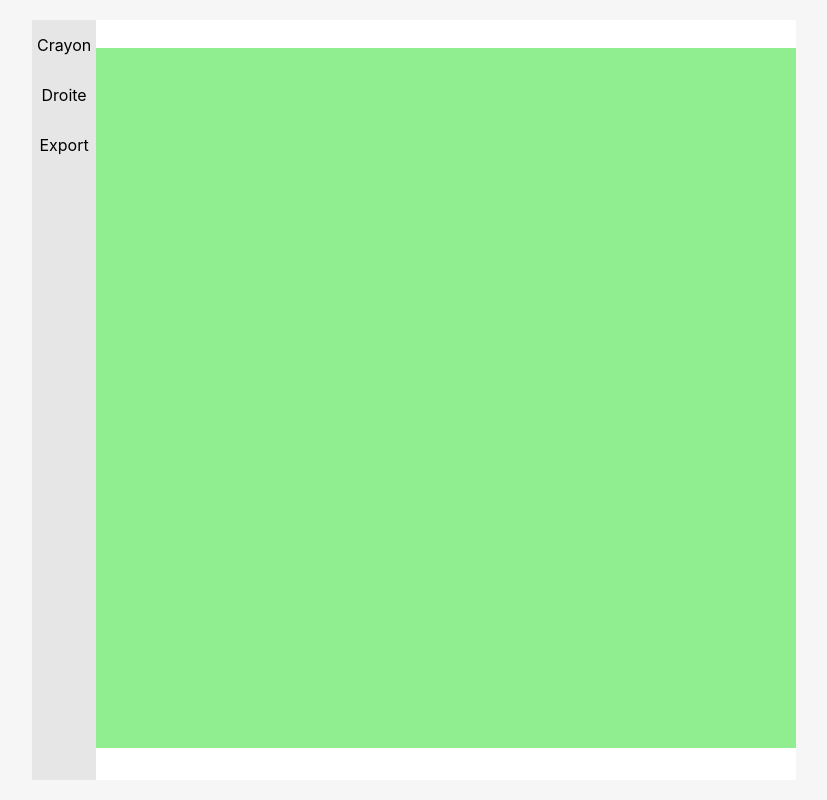
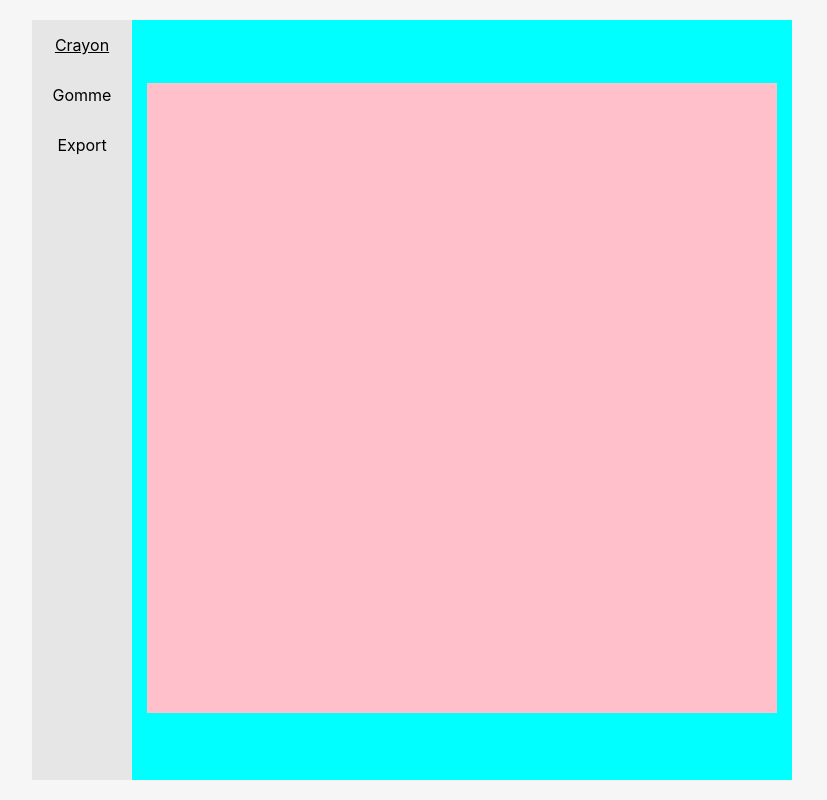
Before and after one commit to Bonchouuuur/drawmeaunicorn, a React (Create React App) app: page / in a window 1280 px wide. Shown: the whole page, without its empty margins (228-1055 px from the left). Built offline with nearby package versions, Linux system fonts and the light colour scheme.

Commit message:
w/ pure Canvas

```diff
--- a/package.json
+++ b/package.json
@@ -3,6 +3,7 @@
   "version": "0.1.0",
   "private": true,
   "dependencies": {
+    "classnames": "^2.2.6",
     "react": "^16.8.4",
     "react-dom": "^16.8.4",
     "react-scripts": "2.1.8",
--- a/src/App.js
+++ b/src/App.js
@@ -2,6 +2,7 @@ import React, { Component } from 'react';
 import styled from 'styled-components';
 import BoardToolbar from './components/DrawingBoard/BoardToolbar';
 import Board from './components/DrawingBoard/Board';
+import tools from './components/DrawingBoard/tools';
 
 class App extends Component {
   constructor(props, context) {
@@ -9,21 +10,38 @@ class App extends Component {
     this.state = {
       canvas: null,
       ctx: null,
+      tool: tools[0],
     };
     this.initBoard = this._initBoard.bind(this);
+    this.changeSelectedTool = this._changeSelectedTool.bind(this);
   }
 
   _initBoard({ canvas, ctx }) {
     this.setState({ canvas, ctx });
   }
 
+  _changeSelectedTool(newTool) {
+    this.setState({ tool: newTool });
+  }
+
   render() {
-    const { canvas, ctx } = this.state;
+    const { canvas, ctx, tool } = this.state;
     return (
       <AppWrapper>
         <BoardContainer>
-          <BoardToolbar style={{ width: 100 }} ctx={ctx} canvas={canvas} />
-          <Board ctx={ctx} canvas={canvas} initBoard={this.initBoard} />
+          <BoardToolbar
+            style={{ width: 100 }}
+            ctx={ctx}
+            canvas={canvas}
+            selectedTool={tool}
+            changeSelectedTool={this.changeSelectedTool}
+          />
+          <Board
+            ctx={ctx}
+            canvas={canvas}
+            initBoard={this.initBoard}
+            selectedTool={tool}
+          />
         </BoardContainer>
       </AppWrapper>
     );
--- a/src/components/DrawingBoard/Board.js
+++ b/src/components/DrawingBoard/Board.js
@@ -1,28 +1,43 @@
 import React, { Component } from 'react';
 import styled from 'styled-components';
-
-const BreakException = {};
 
 class Board extends Component {
   constructor(props, context) {
     super(props, context);
     this.state = {
       elCount: 0,
+      canvasDim: null,
     };
-    this.handleClick = this._handleClick.bind(this);
+    this.handleMouseDown = this._handleMouseDown.bind(this);
+    this.handleDraw = this._handleDraw.bind(this);
+    this.handleEndDraw = this._handleEndDraw.bind(this);
     this.drawLine = this._drawLine.bind(this);
     this.exportBoard = this._exportBoard.bind(this);
     this.line = [null, null];
+    this.canListenToMove = false;
   }
 
   componentDidMount() {
-    const canvas = this.refs.canvas;
-    this.props.initBoard({ canvas, ctx: canvas.getContext('2d') });
+    const container = this.refs.maincontainer.getBoundingClientRect();
+    this.setState(
+      { canvasDim: Math.min(container.width - 30, container.height - 30) },
+      () => {
+        const canvas = this.refs.canvas;
+        this.props.initBoard({ canvas, ctx: canvas.getContext('2d') });
+      },
+    );
   }
+
+  componentWillUpdate = (nextProps, nextState) => {
+    if (nextProps.selectedTool.key !== this.props.selectedTool.key) {
+      nextProps.ctx.fillStyle = 'solid';
+      nextProps.ctx.strokeStyle = '#FFF';
+      nextProps.ctx.lineWidth = 1;
+    }
+  };
 
   _drawLine() {
     const { ctx } = this.props;
-    ctx.fillStyle = 'red';
     ctx.beginPath();
     ctx.moveTo(this.line[0].x, this.line[0].y);
     ctx.lineTo(this.line[1].x, this.line[1].y);
@@ -30,24 +45,55 @@ class Board extends Component {
     this.setState({ elCount: this.state.elCount + 1 });
   }
 
-  _handleClick(e) {
+  _drawPoint({ x, y, width, height }) {
+    const { ctx } = this.props;
+    ctx.beginPath();
+    ctx.fillRect(x - 1, y - 1, width, height);
+    this.setState({ elCount: this.state.elCount + 1 });
+  }
+
+  _handleMouseDown(e) {
+    this.canListenToMove = true;
+    const { selectedTool, ctx } = this.props;
     const wrapper = this.refs.canvascontainer.getBoundingClientRect();
     const click = { x: e.clientX, y: e.clientY };
     const pointInBoard = { x: click.x - wrapper.x, y: click.y - wrapper.y };
-    try {
-      this.line.forEach((point, index) => {
-        if (!point) {
-          this.line[index] = pointInBoard;
-          throw BreakException;
-        }
-      });
-    } catch (e) {
-      if (e !== BreakException) throw e;
+    if (
+      selectedTool.key === 'BOARD_PEN' ||
+      selectedTool.key === 'BOARD_ERASER'
+    ) {
+      ctx.beginPath();
+      ctx.strokeRect(pointInBoard.x, pointInBoard.y, 0.5, 0.5); // We draw sth as a "point"
+      ctx.fill();
     }
-    if (this.line[0] && this.line[1]) {
-      this._drawLine();
-      this.line = [null, null];
+  }
+
+  _handleDraw(e) {
+    if (!this.canListenToMove) {
+      return true;
     }
+    const { selectedTool, ctx } = this.props;
+    const wrapper = this.refs.canvascontainer.getBoundingClientRect();
+    const click = { x: e.clientX, y: e.clientY };
+    const pointInBoard = { x: click.x - wrapper.x, y: click.y - wrapper.y };
+    if (
+      selectedTool.key === 'BOARD_PEN' ||
+      selectedTool.key === 'BOARD_ERASER'
+    ) {
+      ctx.lineTo(pointInBoard.x, pointInBoard.y);
+      ctx.stroke();
+    }
+  }
+
+  _handleEndDraw() {
+    const { selectedTool, ctx } = this.props;
+    if (
+      selectedTool.key === 'BOARD_PEN' ||
+      selectedTool.key === 'BOARD_ERASER'
+    ) {
+      ctx.closePath();
+    }
+    this.canListenToMove = false;
   }
 
   _exportBoard() {
@@ -55,14 +101,20 @@ class Board extends Component {
   }
 
   render() {
-    // const exportedValue = this.refs.canvas
-    //   ? this.refs.canvas.toDataURL()
-    //   : null;
+    const { canvasDim } = this.state;
     return (
-      <BoardWrapper>
-        {/* {exportedValue && <img src={exportedValue} alt="Board as file" />} */}
-        <div onClick={this.handleClick} ref="canvascontainer">
-          <canvas ref="canvas" width={700} height={700} />
+      <BoardWrapper ref="maincontainer">
+        <div
+          // onClick={this.handleClick}
+          onMouseDown={this.handleMouseDown}
+          onMouseMove={this.handleDraw}
+          onMouseOut={this.handleEndDraw}
+          onMouseUp={this.handleEndDraw}
+          ref="canvascontainer"
+        >
+          {canvasDim && (
+            <canvas ref="canvas" width={canvasDim} height={canvasDim} />
+          )}
         </div>
       </BoardWrapper>
     );
@@ -70,13 +122,16 @@ class Board extends Component {
 }
 
 const BoardWrapper = styled.div`
-  background-color: white;
+  /* background-color: white; */
+  background-color: cyan;
   flex: 2;
   display: flex;
   align-items: center;
   justify-content: center;
+  padding: 15px;
   canvas {
-    background-color: lightgreen;
+    /* background-color: #f6f6f6; */
+    background-color: pink;
   }
 `;
 
--- a/src/components/DrawingBoard/BoardToolbar.js
+++ b/src/components/DrawingBoard/BoardToolbar.js
@@ -2,6 +2,7 @@ import React, { Component } from 'react';
 import styled from 'styled-components';
 import BoardToolbarItem from './BoardToolbarItem';
 import Modal from '../Modal/Modal';
+import tools from './tools';
 
 class BoardToolbar extends Component {
   constructor(props, context) {
@@ -17,13 +18,23 @@ class BoardToolbar extends Component {
   }
 
   render() {
-    const { style, canvas } = this.props;
+    const { style, canvas, changeSelectedTool, selectedTool } = this.props;
     const { showPicture } = this.state;
     return (
       <BoardToolbarWrapper style={style}>
-        <BoardToolbarItem>Crayon</BoardToolbarItem>
-        <BoardToolbarItem>Droite</BoardToolbarItem>
-        <BoardToolbarItem onClick={this.handleExport}>Export</BoardToolbarItem>
+        {tools.map(presetTool => (
+          <BoardToolbarItem
+            key={`tool-${presetTool.key}`}
+            onClick={() => presetTool.enable && changeSelectedTool(presetTool)}
+            isSelected={selectedTool.key === presetTool.key}
+            isDisabled={!presetTool.enable}
+          >
+            {presetTool.label}
+          </BoardToolbarItem>
+        ))}
+        <BoardToolbarItem onClick={this.handleExport} isDisabled={false}>
+          Export
+        </BoardToolbarItem>
         {showPicture && (
           <Modal
             onClose={() => this.setState({ showPicture: false })}
--- a/src/components/DrawingBoard/BoardToolbarItem.js
+++ b/src/components/DrawingBoard/BoardToolbarItem.js
@@ -1,11 +1,16 @@
 import React, { Component } from 'react';
 import styled from 'styled-components';
+import classNames from 'classnames';
 
 class BoardToolbarItem extends Component {
   render() {
-    const { style, children, onClick } = this.props;
+    const { style, children, onClick, isDisabled, isSelected } = this.props;
     return (
-      <BoardToolbarItemWrapper style={style} onClick={onClick}>
+      <BoardToolbarItemWrapper
+        style={style}
+        onClick={onClick}
+        className={classNames({ selected: isSelected, disabled: isDisabled })}
+      >
         {children}
       </BoardToolbarItemWrapper>
     );
@@ -17,6 +22,13 @@ const BoardToolbarItemWrapper = styled.div`
   align-items: center;
   justify-content: center;
   padding: 15px 5px;
+  &.selected {
+    text-decoration: underline;
+  }
+  cursor: pointer;
+  &.disabled {
+    cursor: not-allowed;
+  }
 `;
 
 export default BoardToolbarItem;
--- /dev/null
+++ b/src/components/DrawingBoard/tools.js
@@ -0,0 +1,32 @@
+export default [
+  {
+    label: 'Crayon',
+    key: 'BOARD_PEN',
+    enable: true,
+    order: 1,
+  },
+  {
+    label: 'Gomme',
+    key: 'BOARD_ERASER',
+    enable: true,
+    order: 2,
+  },
+  // {
+  //   label: 'Ligne',
+  //   key: 'BOARD_LINE',
+  //   enable: false,
+  //   order: 3,
+  // },
+  // {
+  //   label: 'Rectangle',
+  //   key: 'BOARD_RECT',
+  //   enable: false,
+  //   order: 3,
+  // },
+  // {
+  //   label: 'Déplacer',
+  //   key: 'BOARD_MOVE',
+  //   enable: false,
+  //   order: 4,
+  // },
+];
--- a/src/components/Modal/ModalHeader.js
+++ b/src/components/Modal/ModalHeader.js
@@ -21,6 +21,7 @@ const ModalHeaderCloseWrapper = styled.div`
   display: flex;
   align-items: center;
   justify-content: center;
+  cursor: pointer;
 `;
 
 const ModalHeaderTitleWrapper = styled.div`
```
Also changed, not shown: 1 other file (tests, documents, lock files or other folders).
